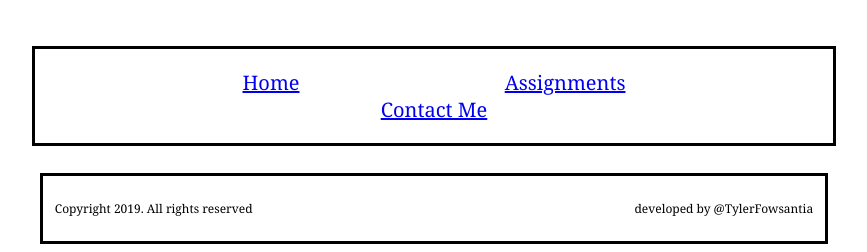
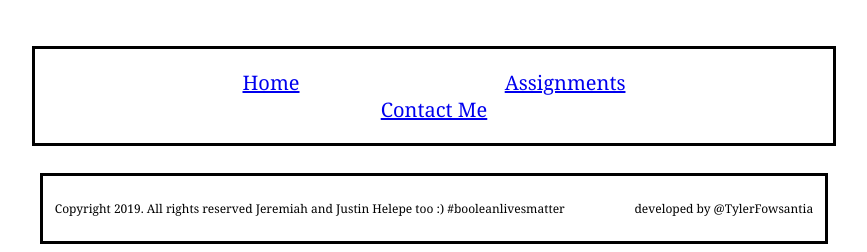
Before and after one commit to HSA-Columbus/mr-yagci-s-website-champion-s-club, a Flask app: page /home in a window 1280 px wide. Shown: the part 985-1237 px from the top of the page, without its empty margins (206-1073 px from the left). Run offline with Flask 2, Linux system fonts and the light colour scheme.

Commit message:
U are cute

```diff
--- a/templates/home.html
+++ b/templates/home.html
@@ -64,6 +64,9 @@ have fun.</li>
         <span style="float:right;">
             developed by @TylerFowsantia
         </span>
+        <span style="float:bottom;">
+            Jeremiah and Justin Helepe too :) #booleanlivesmatter
+        </span>
     </p>
 </div>
 </body>
```
